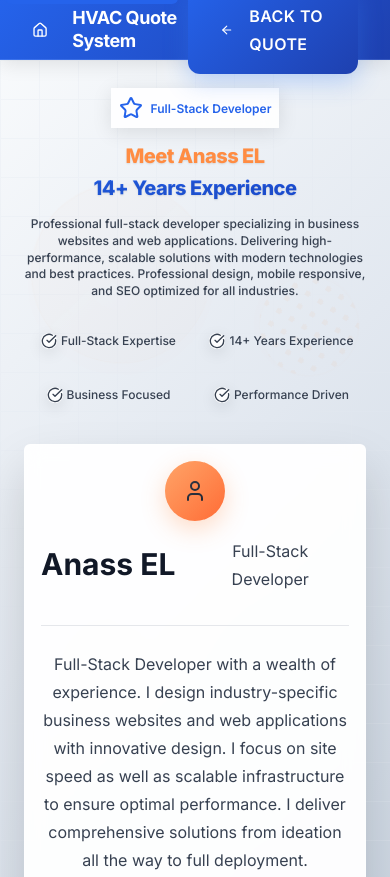
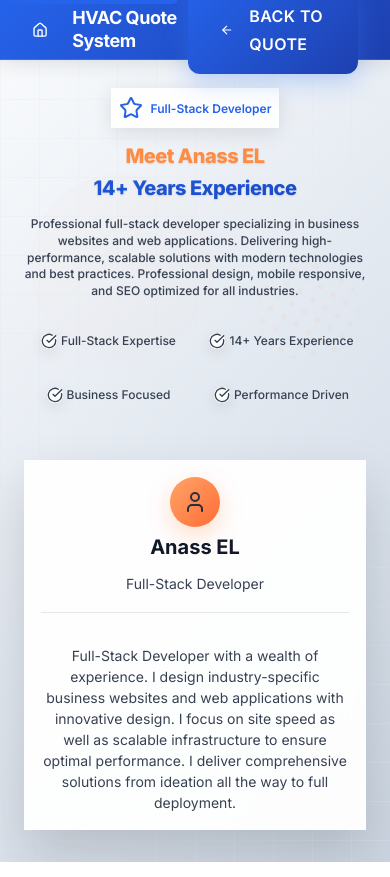
Before and after one commit to anach-ai/hvac-quote-system, a website: page about-us.html in a window 390 px wide. Shown: the top 877 px of the page. Drawn offline with nearby package versions, Linux system fonts and the light colour scheme.

Commit message:
Mobile Optimization: Improve freelancer card layout and responsiveness on mobile devices

```diff
--- a/assets/css/about-us.css
+++ b/assets/css/about-us.css
@@ -660,3 +660,125 @@
         font-size: 1rem;
     }
 }
+
+/* ===== HERO CARD MOBILE OPTIMIZATION ===== */
+
+/* Tablet and below */
+@media (max-width: 768px) {
+    .hero-card {
+        max-width: 100%;
+        width: 100%;
+        margin: 0 auto;
+        padding: var(--spacing-lg);
+        order: 2; /* Move card below text on mobile */
+    }
+
+    .hero-card-header {
+        flex-direction: column;
+        align-items: center;
+        text-align: center;
+        gap: var(--spacing-md);
+        margin-bottom: var(--spacing-lg);
+    }
+
+    .developer-info {
+        flex-direction: column;
+        align-items: center;
+        gap: var(--spacing-sm);
+        text-align: center;
+    }
+
+    .developer-info h3 {
+        font-size: 1.5rem;
+        margin-bottom: var(--spacing-xs);
+    }
+
+    .developer-info p {
+        font-size: 1rem;
+        margin: 0;
+    }
+
+    .hero-card-content {
+        text-align: center;
+        padding-top: var(--spacing-md);
+    }
+
+    .hero-card-content p {
+        font-size: 1rem;
+        line-height: 1.6;
+        margin: 0;
+    }
+}
+
+/* Mobile devices */
+@media (max-width: 480px) {
+    .hero-card {
+        padding: var(--spacing-md);
+        margin: var(--spacing-md) 0;
+        border-radius: var(--border-radius-lg);
+    }
+
+    .hero-card-header {
+        gap: var(--spacing-sm);
+        margin-bottom: var(--spacing-md);
+    }
+
+    .developer-avatar {
+        width: 50px;
+        height: 50px;
+    }
+
+    .developer-avatar i {
+        width: 24px;
+        height: 24px;
+    }
+
+    .developer-info h3 {
+        font-size: 1.25rem;
+    }
+
+    .developer-info p {
+        font-size: 0.875rem;
+    }
+
+    .hero-card-content p {
+        font-size: 0.875rem;
+        line-height: 1.5;
+    }
+}
+
+/* Extra small mobile */
+@media (max-width: 360px) {
+    .hero-card {
+        padding: var(--spacing-sm);
+        margin: var(--spacing-sm) 0;
+    }
+
+    .hero-card-header {
+        gap: var(--spacing-xs);
+        margin-bottom: var(--spacing-sm);
+    }
+
+    .developer-avatar {
+        width: 45px;
+        height: 45px;
+    }
+
+    .developer-avatar i {
+        width: 20px;
+        height: 20px;
+    }
+
+    .developer-info h3 {
+        font-size: 1.125rem;
+    }
+
+    .developer-info p {
+        font-size: 0.8rem;
+    }
+
+    .hero-card-content p {
+        font-size: 0.8rem;
+        line-height: 1.4;
+    }
+}
```
Also changed, not shown: assets/css/style.css.
